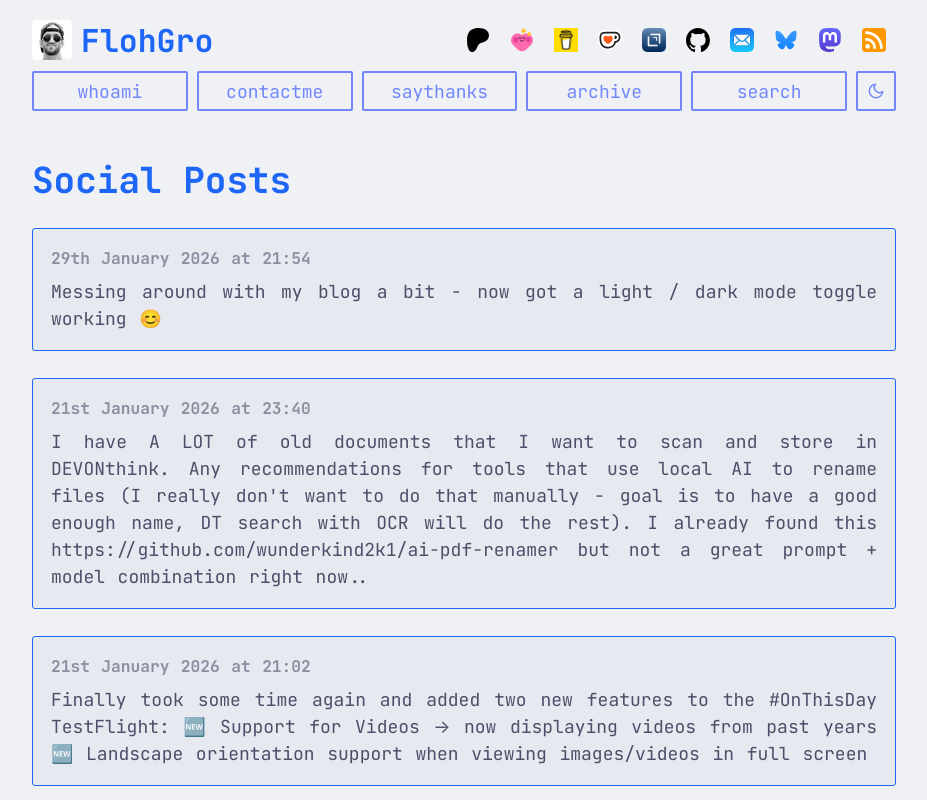
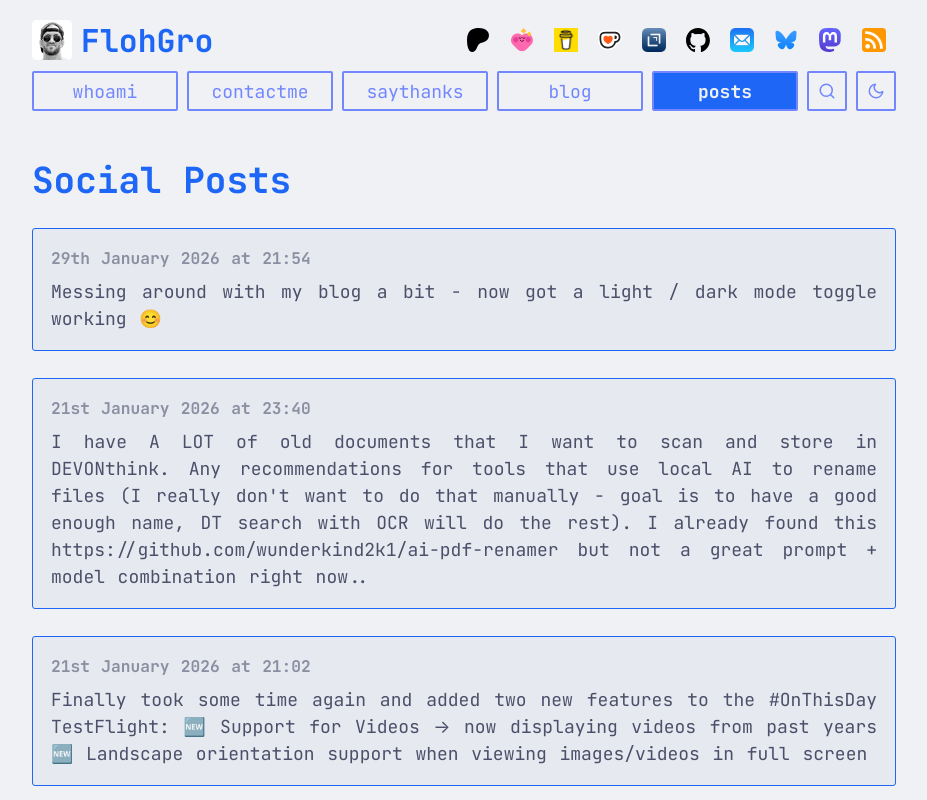
Before and after one commit to FlohGro-dev/flohgro_11ty, an Eleventy site: page content/pages/posts.njk in a window 1280 px wide. Shown: the top 800 px of the page, without its empty margins (176-1103 px from the left). Built offline with nearby package versions, Linux system fonts and the light colour scheme; Eleventy itself is replaced by a stand-in of ours; files that its build step writes are made by us from their sources; no server answers; what @zachleat/heading-anchors, striptags would draw is missing.

Commit message:
update navigation buttons

```diff
--- a/_includes/layouts/base.njk
+++ b/_includes/layouts/base.njk
@@ -65,10 +65,17 @@
       <nav>
         <ul class="nav">
           {%- for entry in collections.all | eleventyNavigation %}
+            {%- if entry.key != "search" %}
             <li class="nav-item">
               <a href="{{ site.baseUrl }}{{ entry.url }}" {% if entry.url == page.url %} aria-current="page" {% endif %}>{{ entry.title }}</a>
             </li>
+            {%- endif %}
           {%- endfor %}
+          <li class="nav-item nav-item-toggle">
+            <a href="{{ site.baseUrl }}/search/" class="theme-toggle" aria-label="Search" {% if page.url == "/search/" %} aria-current="page" {% endif %}>
+              <svg viewBox="0 0 24 24"><circle cx="11" cy="11" r="8"/><line x1="21" y1="21" x2="16.65" y2="16.65"/></svg>
+            </a>
+          </li>
           <li class="nav-item nav-item-toggle">
             <button id="theme-toggle" class="theme-toggle" aria-label="Toggle light/dark mode">
               <svg class="icon-sun" viewBox="0 0 24 24"><circle cx="12" cy="12" r="5"/><line x1="12" y1="1" x2="12" y2="3"/><line x1="12" y1="21" x2="12" y2="23"/><line x1="4.22" y1="4.22" x2="5.64" y2="5.64"/><line x1="18.36" y1="18.36" x2="19.78" y2="19.78"/><line x1="1" y1="12" x2="3" y2="12"/><line x1="21" y1="12" x2="23" y2="12"/><line x1="4.22" y1="19.78" x2="5.64" y2="18.36"/><line x1="18.36" y1="5.64" x2="19.78" y2="4.22"/></svg>
--- a/content/pages/archive.md
+++ b/content/pages/archive.md
@@ -1,9 +1,9 @@
 ---
 layout: layouts/base
-title: archive
-permalink: /archive/
+title: blog
+permalink: /blog/
 eleventyNavigation:
-    key: archive
+    key: blog
     order: 4
 ---
 
--- a/content/pages/posts.njk
+++ b/content/pages/posts.njk
@@ -2,6 +2,9 @@
 layout: layouts/base
 title: posts
 permalink: /posts/
+eleventyNavigation:
+    key: posts
+    order: 5
 ---
 
 <h1>Social Posts</h1>
--- a/content/pages/search.md
+++ b/content/pages/search.md
@@ -4,7 +4,7 @@ title: search
 permalink: /search/
 eleventyNavigation:
     key: search
-    order: 5
+    order: 6
 ---
 
 ## search
--- a/public/css/index.css
+++ b/public/css/index.css
@@ -580,9 +580,9 @@ nav {
     gap: 0.4em;
   }
 
-  /* 3 buttons on first row, 2 + toggle on second */
+  /* 3 buttons + icon toggles per row */
   .nav-item {
-    flex: 1 1 calc(33.33% - 0.4em);
+    flex: 1 1 calc((100% - 2 * 36px - 1.6em) / 3);
     min-width: 0;
   }
 
```
